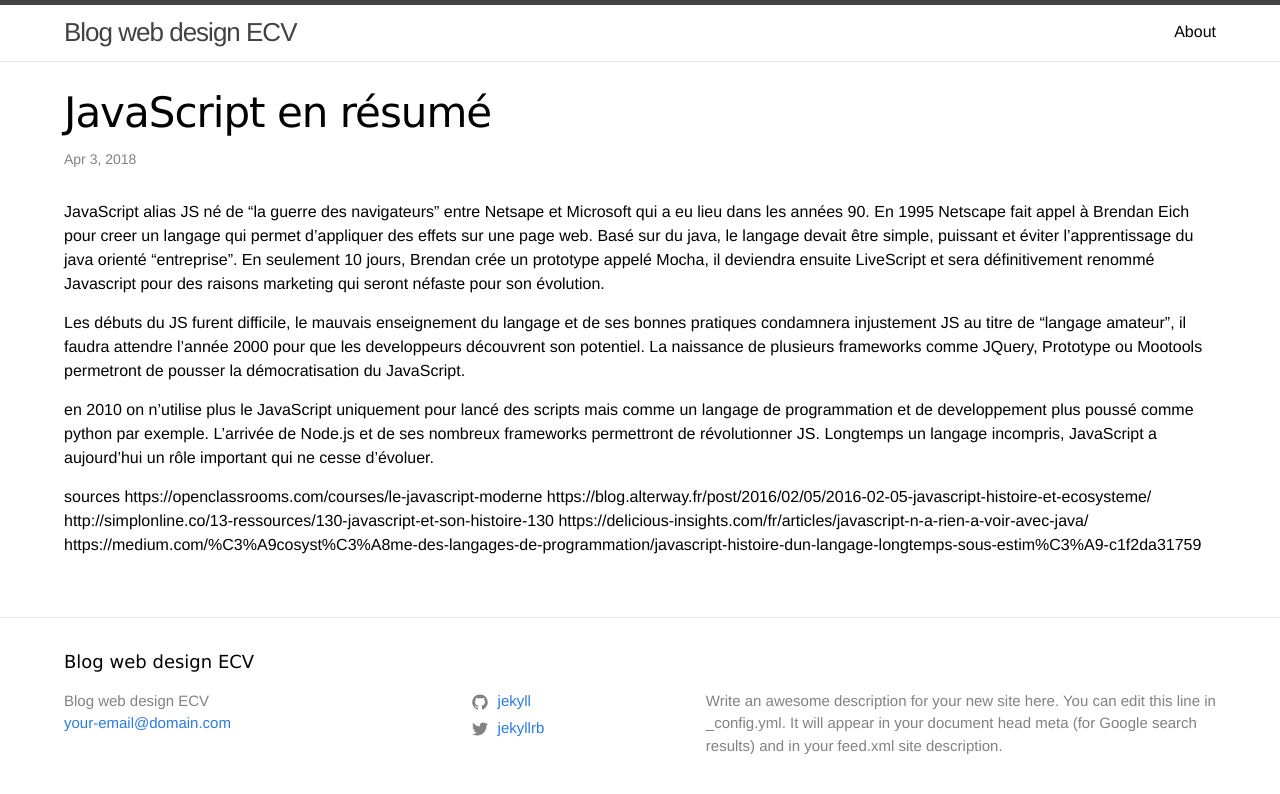
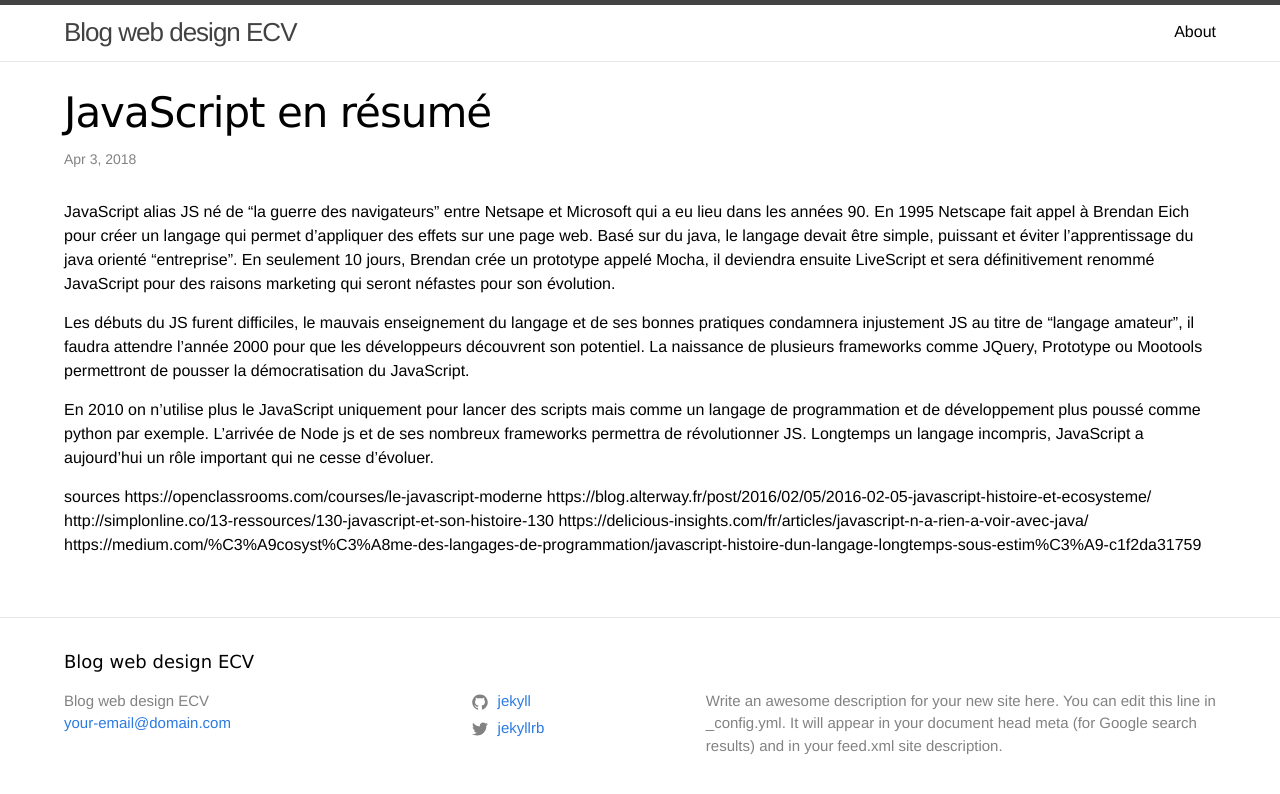
Before and after one commit to ecvwebdesign/ecv-webdesign-blog, a Jekyll site: the page built from _posts/2018-04-03-JavaScript-en-resume.markdown, in a window 1280 px wide. Shown: the top 794 px of the page. Built offline with Jekyll 4.4.1, drawn with Linux system fonts in a browser that asks for light colours.

Commit message:
Corrections Robin

```diff
--- a/_posts/2018-04-03-JavaScript-en-resume.markdown
+++ b/_posts/2018-04-03-JavaScript-en-resume.markdown
@@ -7,13 +7,13 @@ categories: Histoire
 ---
 
 JavaScript alias JS né de "la guerre des navigateurs" entre Netsape et Microsoft qui a eu lieu dans les années 90.
-En 1995 Netscape fait appel à Brendan Eich pour creer un langage qui permet d'appliquer des effets sur une page web.
+En 1995 Netscape fait appel à Brendan Eich pour créer un langage qui permet d'appliquer des effets sur une page web.
 Basé sur du java, le langage devait être simple, puissant et éviter l'apprentissage du java orienté "entreprise".
-En seulement 10 jours, Brendan crée un prototype appelé Mocha, il deviendra ensuite LiveScript et sera définitivement renommé Javascript pour des raisons marketing qui seront néfaste pour son évolution.
+En seulement 10 jours, Brendan crée un prototype appelé Mocha, il deviendra ensuite LiveScript et sera définitivement renommé JavaScript pour des raisons marketing qui seront néfastes pour son évolution.
 
-Les débuts du JS furent difficile, le mauvais enseignement du langage et de ses bonnes pratiques condamnera injustement JS au titre de "langage amateur", il faudra attendre l'année 2000 pour que les developpeurs découvrent son potentiel. La naissance de plusieurs frameworks comme JQuery, Prototype ou Mootools permetront de pousser la démocratisation du JavaScript.
+Les débuts du JS furent difficiles, le mauvais enseignement du langage et de ses bonnes pratiques condamnera injustement JS au titre de "langage amateur", il faudra attendre l'année 2000 pour que les développeurs découvrent son potentiel. La naissance de plusieurs frameworks comme JQuery, Prototype ou Mootools permettront de pousser la démocratisation du JavaScript.
 
-en 2010 on n'utilise plus le JavaScript uniquement pour lancé des scripts mais comme un langage de programmation et de developpement plus poussé comme python par exemple. L'arrivée de Node.js et de ses nombreux frameworks permettront de révolutionner JS.
+En 2010 on n'utilise plus le JavaScript uniquement pour lancer des scripts mais comme un langage de programmation et de développement plus poussé comme python par exemple. L'arrivée de Node js et de ses nombreux frameworks permettra de révolutionner JS.
 Longtemps un langage incompris, JavaScript a aujourd'hui un rôle important qui ne cesse d'évoluer.
 
 
```
